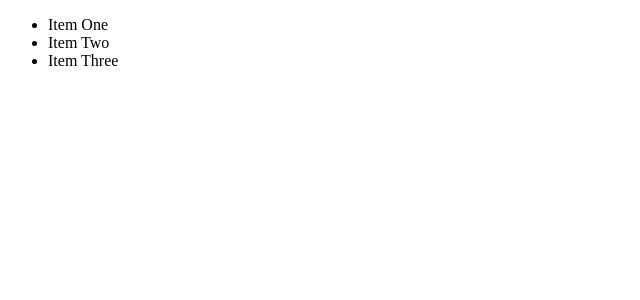
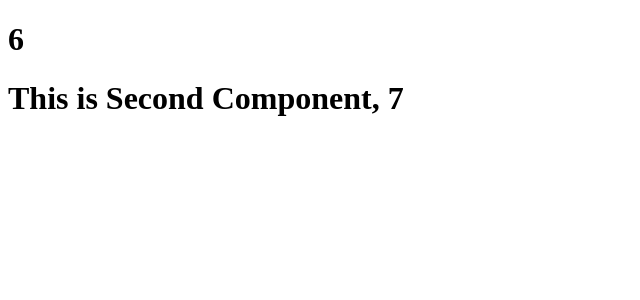
Before and after one commit to akshayadupati/restaurant-project, a React (Vite) app: page / in a window 1280 px wide. Shown: the top 300 px of the page, without its empty margins (0-640 px from the left). Built offline with nearby package versions, Linux system fonts and the light colour scheme.

Commit message:
Chapter-3

```diff
--- a/App.js
+++ b/App.js
@@ -1,6 +1,5 @@
-import React from 'react';
-import ReactDOM from 'react-dom/client';
-
+import React from "react";
+import ReactDOM from "react-dom/client";
 
 // const heading = React.createElement(
 //   "h1",
@@ -18,16 +17,34 @@ import ReactDOM from 'react-dom/client';
 </div>
 /*/
 
+const heading = <h1>Heading from Namaste React!</h1>;
 const parent = React.createElement(
-    'ul',
-    {}, // Specify the key prop here
-    React.createElement('li', { key: 'item1' }, 'Item One'),
-    React.createElement('li', { key: 'item2' }, 'Item Two'),
-    React.createElement('li', { key: 'item3' }, 'Item Three')
-  );
+  "ul",
+  {}, // Specify the key prop here
+  React.createElement("li", { key: "item1" }, "Item One"),
+  React.createElement("li", { key: "item2" }, "Item Two"),
+  React.createElement("li", { key: "item3" }, "Item Three"),
+  heading
+);
 
-  //ReactDOM.render(element, document.getElementById('root'));
+const FirstComponent = () =>
+  React.createElement("h1", {}, `${1+5}`);
+
+
+const SecondComponent = () => {
+  return (
+    <div>
+      {FirstComponent()}
+      <h1>This is Second Component, {1+6}</h1>
+    </div>
+  )
+}
+// React components
+
+// Class based and functional components
+
+//ReactDOM.render(element, document.getElementById('root'));
 
 console.log(parent);
 const root = ReactDOM.createRoot(document.getElementById("root"));
-root.render(parent);
+root.render(<SecondComponent />);
--- a/package.json
+++ b/package.json
@@ -2,9 +2,10 @@
   "name": "namaste-react",
   "version": "1.0.0",
   "description": "Namaste React",
-  "main": "App.js",
   "scripts": {
-    "test": "echo \"Error: no test specified\" && exit 1"
+    "test": "echo \"Error: no test specified\" && exit 1",
+    "start": "parcel index.html",
+    "build": "parcel build index.html"
   },
   "repository": {
     "type": "git",
```
